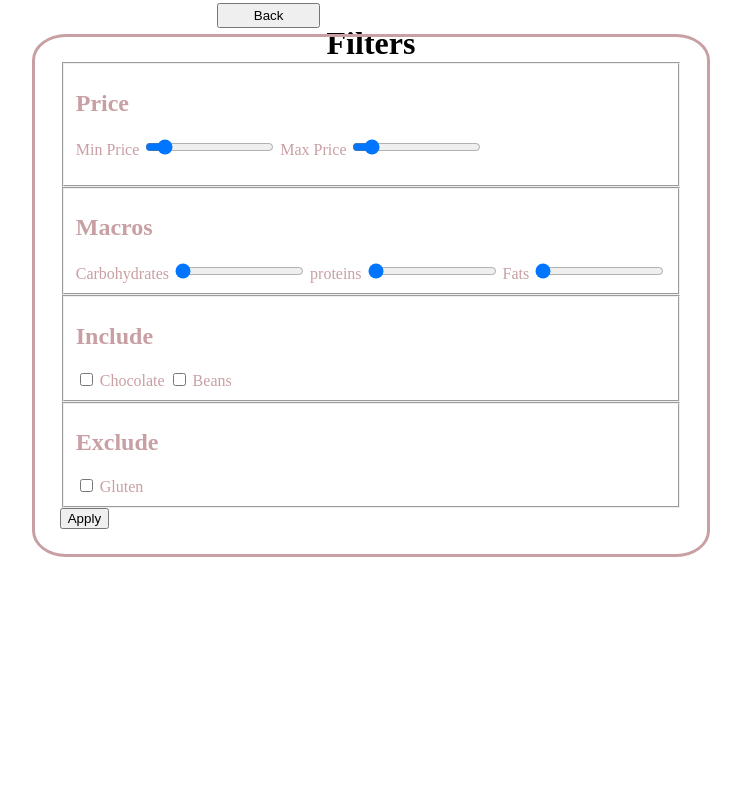
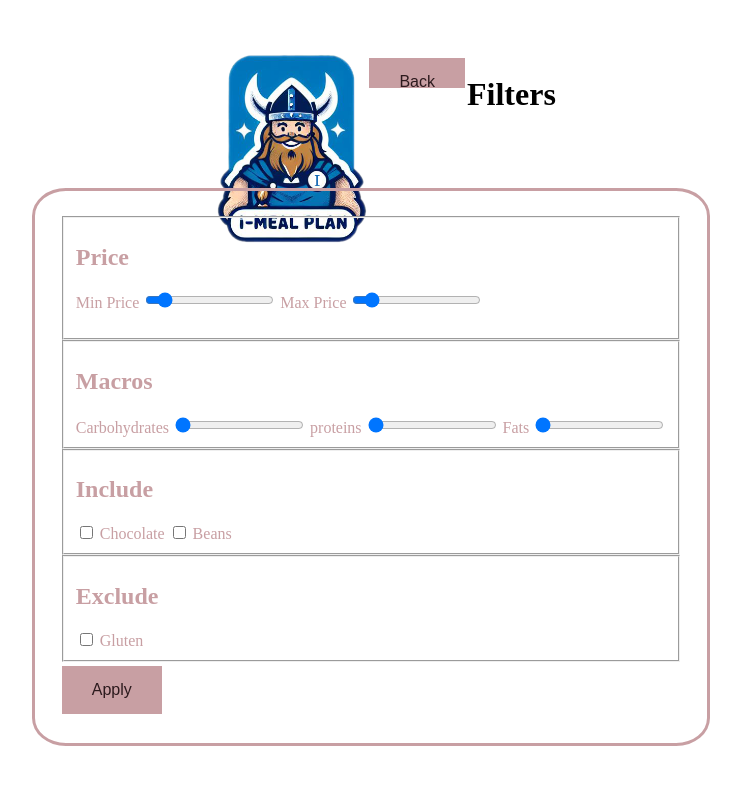
Before and after one commit to Garnir-111/meal_planning-, a PHP site: page /filters.html in a window 1280 px wide. Shown: the whole page, without its empty margins (269-1010 px from the left). Run offline with PHP 8.4, Linux system fonts and the light colour scheme.

Commit message:
update 3/27

```diff
--- a/filters.html
+++ b/filters.html
@@ -12,6 +12,9 @@
 </head>
 <body>
     <header>
+        <nav>
+        <img src="images/i meal logo blue word.png" alt="Logo" class="logo" />
+        </nav>
         <button class="apply" type="button">Back</button>
         <h1>Filters</h1>
     </header>
--- a/styles/filters.css
+++ b/styles/filters.css
@@ -3,14 +3,14 @@
 header {
     display: grid;
     grid-template: repeat(1, 25px) / repeat(3, 1fr);
-    text-align: center;
+    /* text-align: center; */
     width: 24%;
 }
 
 body {
     display: grid;
     place-items: center; /* Centers everything in the body */
-    height: 70vh; /* Full viewport height */
+    height: 100vh; /* Full viewport height */
     margin: 0;
 
 }
@@ -23,18 +23,20 @@ form {
     padding: 25px;
 }
 
-/* .priceRange fieldset {
-    border-style: solid;
-    border-color: #C89FA3;
 
+.apply {
+  background-color: #C89FA3;
+  border: none;
+  color: #2C1A1D;
+  padding: 15px 30px;
+  text-align: center;
+  /* text-decoration: none; */
+  /* display: inline-block; */
+  font-size: 16px;
+  margin: 4px 2px;
+  cursor: pointer;
 }
 
-.include fieldset {
-    border-style: solid;
-    border-color: #C89FA3;
+.logo {
+    width: 150px;
 }
-
-.exclude fieldset {
-    border-style: solid;
-    border-color: #C89FA3;
-} */
```
